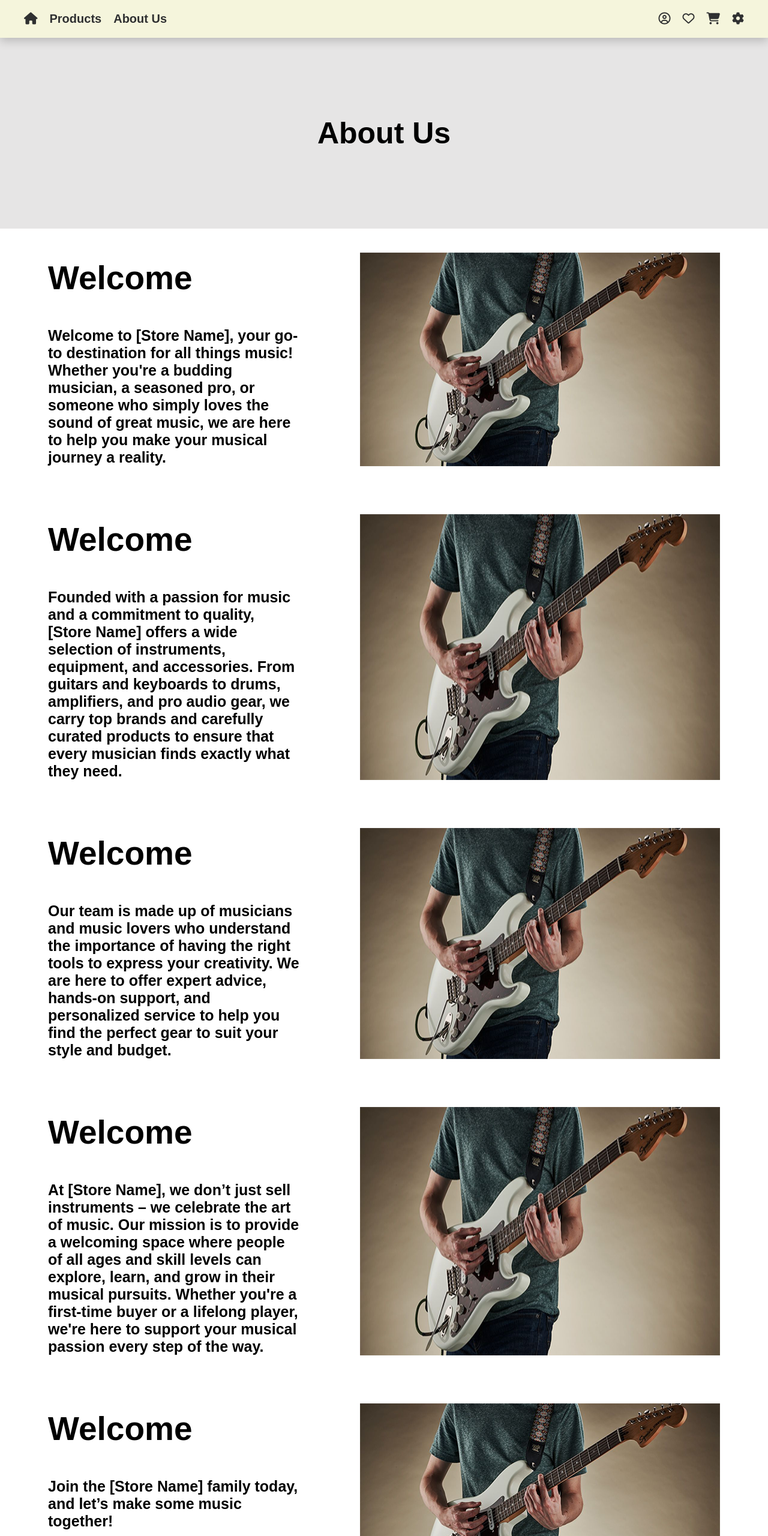
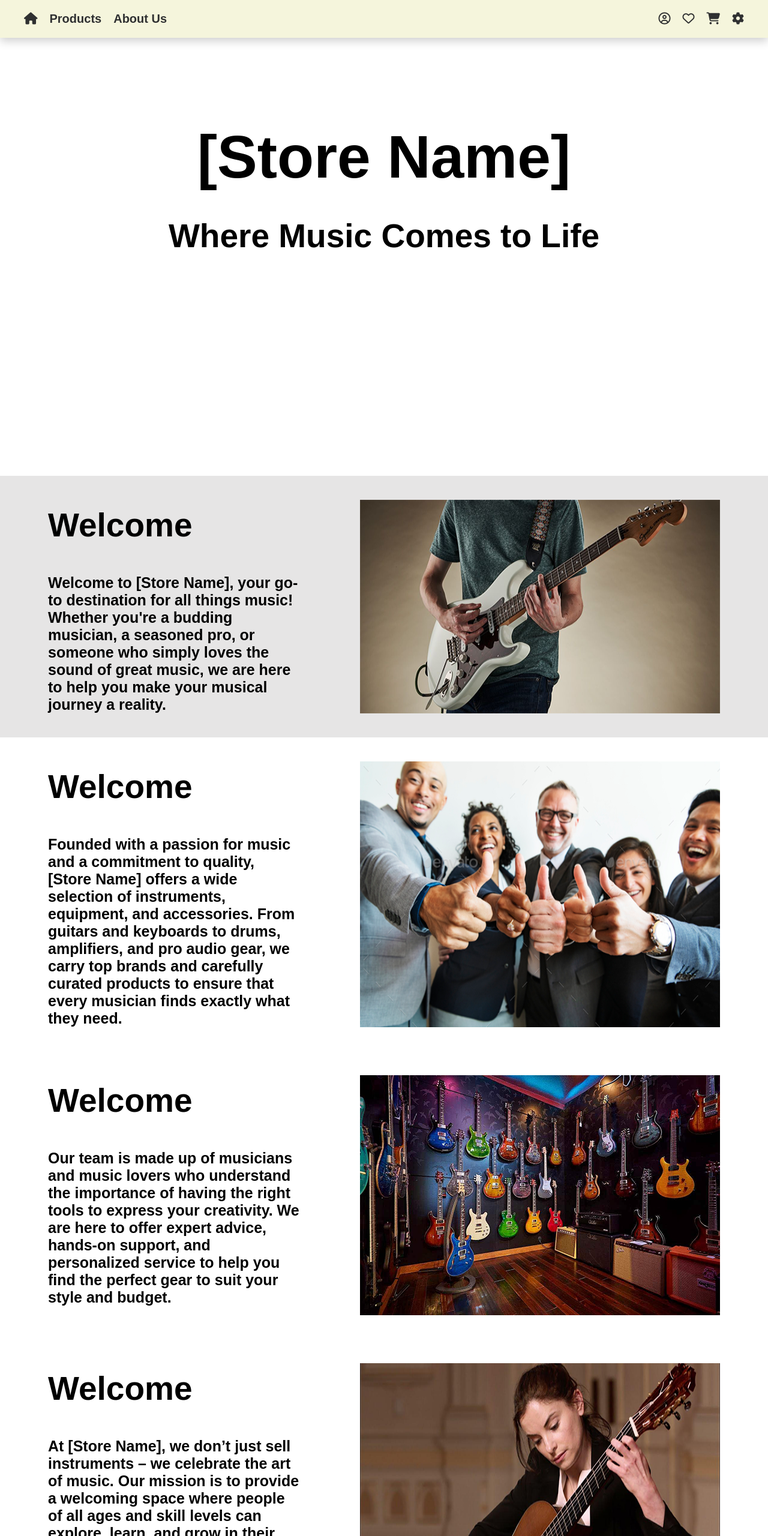
Before and after one commit to david895123/Website, a website: page Webshop/html/aboutUs.html in a window 1280 px wide. Shown: the top 2560 px of the page at 60% size. Drawn offline with Linux system fonts and the light colour scheme.

Commit message:
Add files via upload

```diff
--- a/Webshop/css/PageCSS/aboutUsStyle.css
+++ b/Webshop/css/PageCSS/aboutUsStyle.css
@@ -1,21 +1,37 @@
 #textBlock{
-    background-color:#e6e5e5 ;
+    background-color:white;
+}
+
+body{
+    background-color: white ;
 }
 
 #title{
+    display: flex;
+    justify-content: center;
     align-items: center;
-    justify-content: center;
+    height: 200px;
+
     margin: 130px;
+
+    margin-bottom: 400px;
 }
+#title h1{
+    font-size: 100px;
+    display: flex;
+  justify-content: center;  /* Centers horizontally */
+  align-items: center;      /* Centers vertically */
+  height: 200px;
+}
+
 #title h4{
     color: black;
     text-align: center;
     font-size: 50px;
 }
 
-#welcome{
-    background-color: white;
-
+#block1{
+    background-color: #e6e5e5;
 }
 
 .content{
@@ -41,3 +57,26 @@
     margin-top: 10px;
     margin-bottom: 50px;
 }
+#shopButton{
+    width: 200px;
+    height: 70px;
+    border-radius: 30px;
+    margin-right: 250px;
+    margin-top: 25px;
+    transition: 0.2s ease;
+}
+#shopButton a{
+    text-decoration: none;
+    color: black;
+    font-size: 20px;
+
+}
+
+#shopButton:hover{
+
+    scale: 1.1;
+}
+
+#startShoppingText{
+    margin-right: 200px;
+}
--- a/Webshop/html/aboutUs.html
+++ b/Webshop/html/aboutUs.html
@@ -37,10 +37,18 @@
          </div>
      </section>
 
+     <section id="title">
+        <div>
+            <h1>[Store Name]</h1>
+            <h2>Where Music Comes to Life</h2>
+
+        </div>
+
+     </section>
+
+
      <section id="textBlock">
-        <div id="title">
-            <h4>About Us</h4>
-        </div>
+        <div id="block1">
             <div id="welcome">
                 <div class="content">
                     <div class="text">
@@ -52,6 +60,9 @@
                 </div>
 
             </div>
+        </div>
+
+        <div id="block2">
             <div id="welcome">
                 <div class="content">
                     <div class="text">
@@ -59,10 +70,13 @@
                         <h4>Founded with a passion for music and a commitment to quality, [Store Name] offers a wide selection of instruments, equipment, and accessories. From guitars and keyboards to drums, amplifiers, and pro audio gear, we carry top brands and carefully curated products to ensure that every musician finds exactly what they need.</h4>
 
                     </div>
-                <img src="/Images/guyPlayingGuitar.png">
+                    <img src="/Images/thumbsUp.png">
                 </div>
 
             </div>
+        </div>
+
+        <div id="block3">
             <div id="welcome">
                 <div class="content">
                     <div class="text">
@@ -70,10 +84,13 @@
                         <h4>Our team is made up of musicians and music lovers who understand the importance of having the right tools to express your creativity. We are here to offer expert advice, hands-on support, and personalized service to help you find the perfect gear to suit your style and budget.</h4>
 
                     </div>
-                <img src="/Images/guyPlayingGuitar.png">
+                    <img src="/Images/guitarShop.png">
                 </div>
 
             </div>
+        </div>
+
+        <div id="block4">
             <div id="welcome">
                 <div class="content">
                     <div class="text">
@@ -81,21 +98,29 @@
                         <h4>At [Store Name], we don’t just sell instruments – we celebrate the art of music. Our mission is to provide a welcoming space where people of all ages and skill levels can explore, learn, and grow in their musical pursuits. Whether you're a first-time buyer or a lifelong player, we're here to support your musical passion every step of the way.</h4>
 
                     </div>
-                <img src="/Images/guyPlayingGuitar.png">
+                    <img src="/Images/girlPlayinGuitar.png">
                 </div>
 
             </div>
+        </div>
+        <div id="block5">
             <div id="welcome">
+
                 <div class="content">
+                    <div id="startShoppingText">
                         <div class="text">
                             <h2>Welcome</h2>
                             <h4>Join the [Store Name] family today, and let’s make some music together!</h4>
 
                         </div>
-                <img src="/Images/guyPlayingGuitar.png">
                     </div>
 
+                    <button id="shopButton"><a href="/html/productsGuitars.html">Start Shopping</a></button>
+
             </div>
+        </div>
+        </div>
+
      </section>
 
 
```
Also changed, not shown: Webshop/html/productsGuitars.html (+2 -0 lines), Webshop/other.txt (added). Lines whose indentation alone changed are shown as unchanged.
